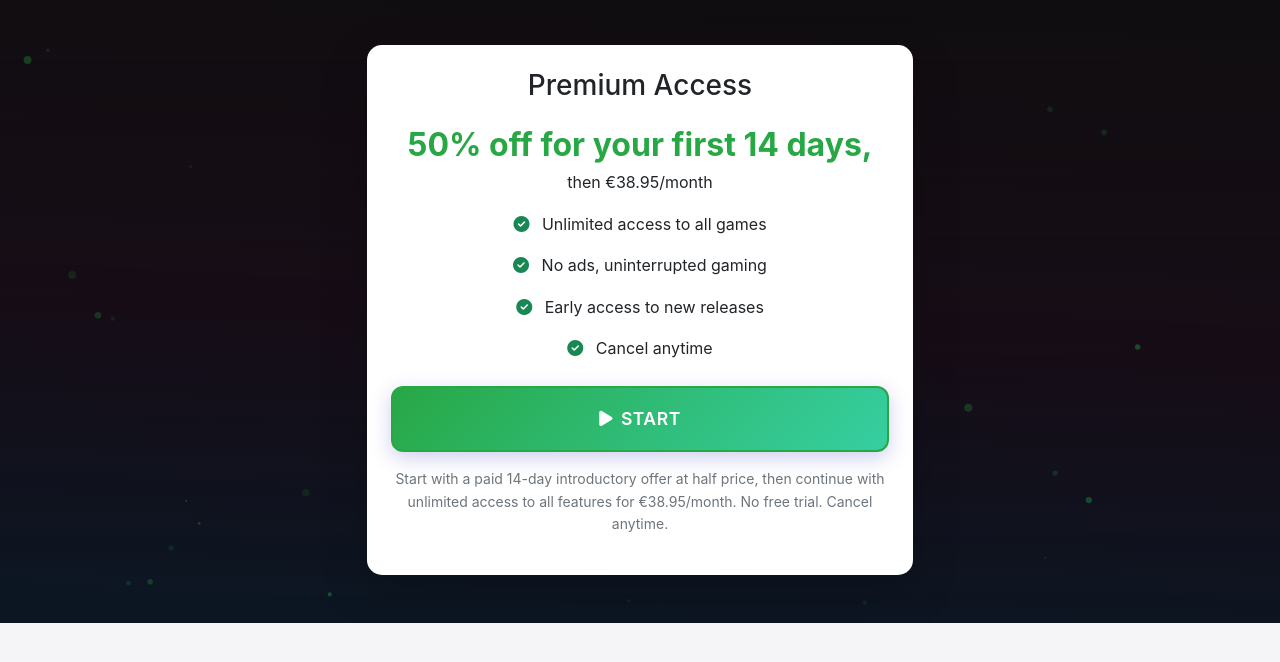
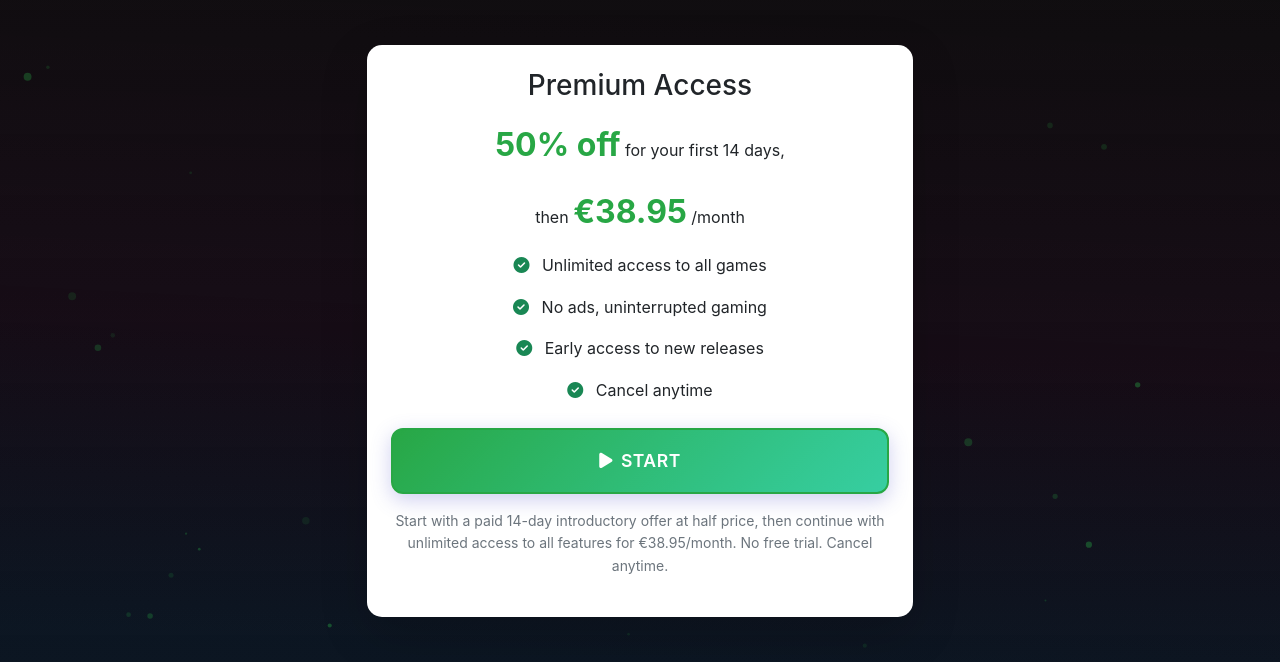
Before and after one commit to adavice/playfrenzee, a website: page index.html in a window 1280 px wide. Shown: the part 4086-4748 px from the top of the page. Drawn offline with Linux system fonts and the light colour scheme.

Commit message:
Update index.html

```diff
--- a/index.html
+++ b/index.html
@@ -664,8 +664,13 @@
                 <div class="card-body text-center p-4">
                   <h3 class="premium-title mb-3">Premium Access</h3>
                   <div class="premium-price mb-3">
-                    <span class="price-amount">50% off for your first 14 days,</span>
-                    <span class="price-period">then €38.95/month</span>
+                    <span class="price-amount">50% off</span>
+                    <span class="price-period">for your first 14 days,</span>
+                  </div>
+                  <div class="premium-price mb-3">
+                    <span class="price-period">then</span>
+                    <span class="price-amount">€38.95</span>
+                    <span class="price-period">/month</span>
                   </div>
                   <ul class="premium-features list-unstyled mb-4">
                     <li class="mb-3">
```
